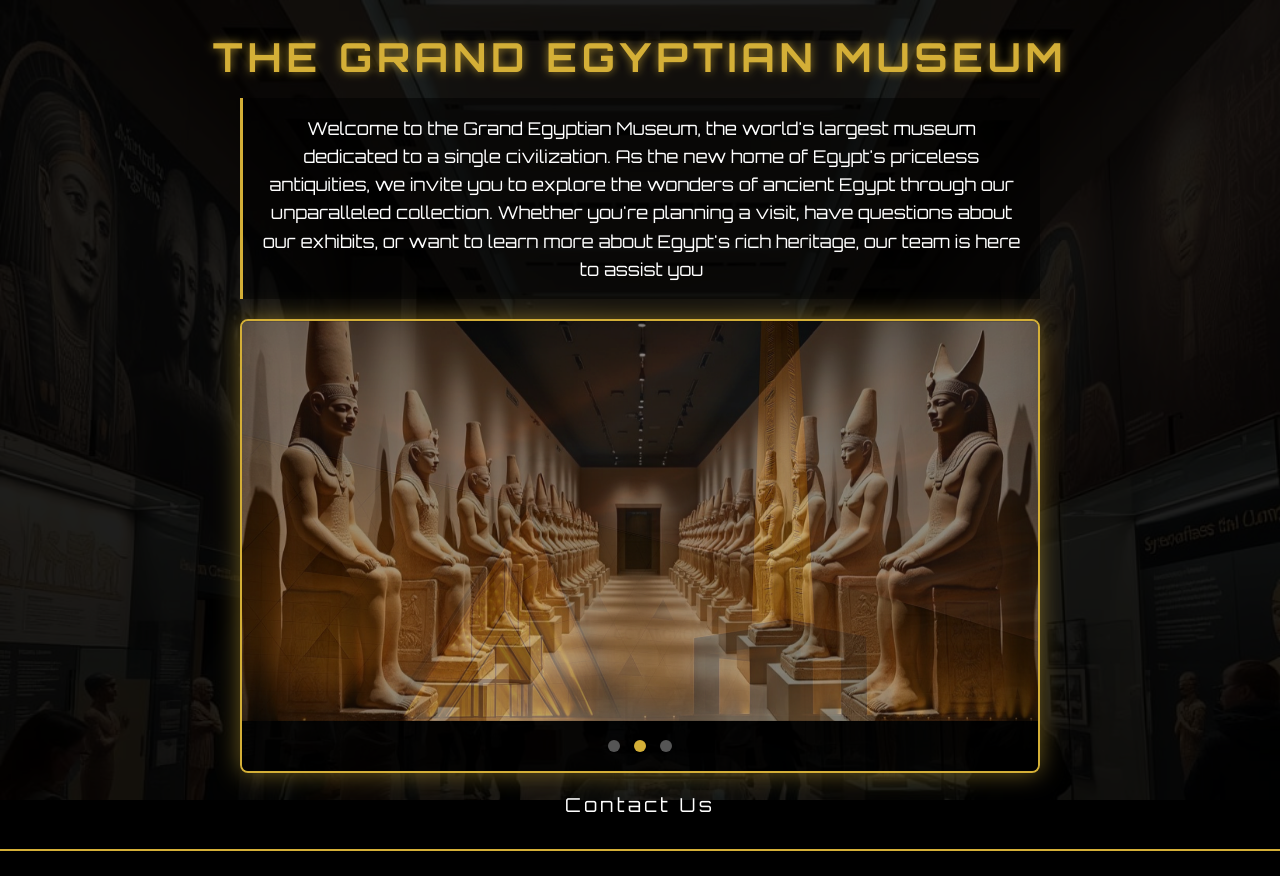
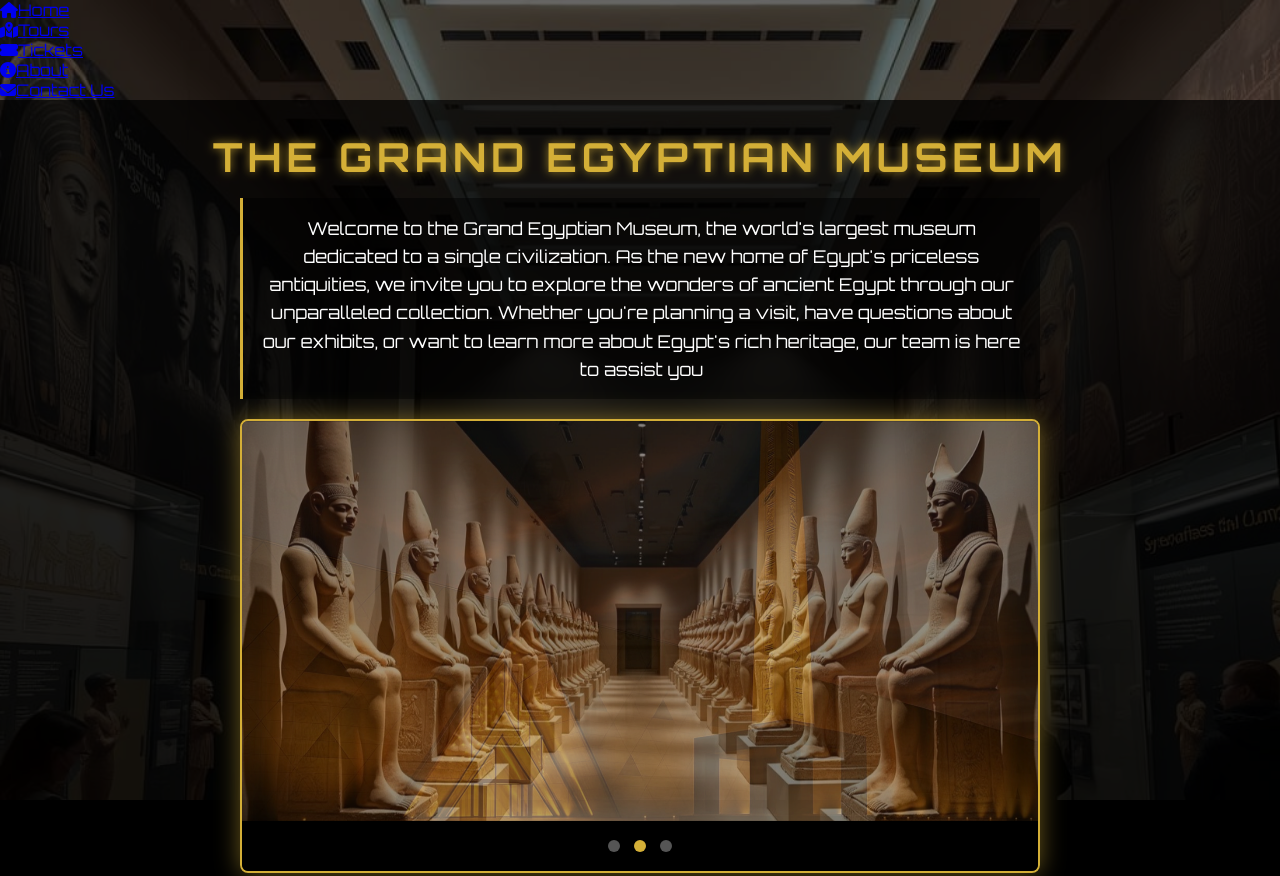
Before and after one commit to Malak-Elsharkawy/musem-contact-us-page, a plain HTML site: page index.html in a window 1280 px wide. Shown: the top 876 px of the page. Drawn offline with Linux system fonts and the light colour scheme.

Commit message:
Update index.html

```diff
--- a/index.html
+++ b/index.html
@@ -10,6 +10,15 @@
 </head>
 
 <body>
+    <nav class="main-nav">
+        <ul class="nav-list">
+            <li><a href="#" class="nav-button"><i class="fas fa-home"></i>Home</a></li>
+            <li><a href="#" class="nav-button"><i class="fas fa-map-marked-alt"></i>Tours</a></li>
+            <li><a href="#" class="nav-button"><i class="fas fa-ticket-alt"></i>Tickets</a></li>
+            <li><a href="#" class="nav-button"><i class="fas fa-info-circle"></i>About</a></li>
+            <li><a href="#" class="nav-button"><i class="fas fa-envelope"></i>Contact Us</a></li>
+        </ul>
+    </nav>
     <header>
         <div class="logo">The Grand Egyptian Museum</div>
         <div class="welcome-text">
```
